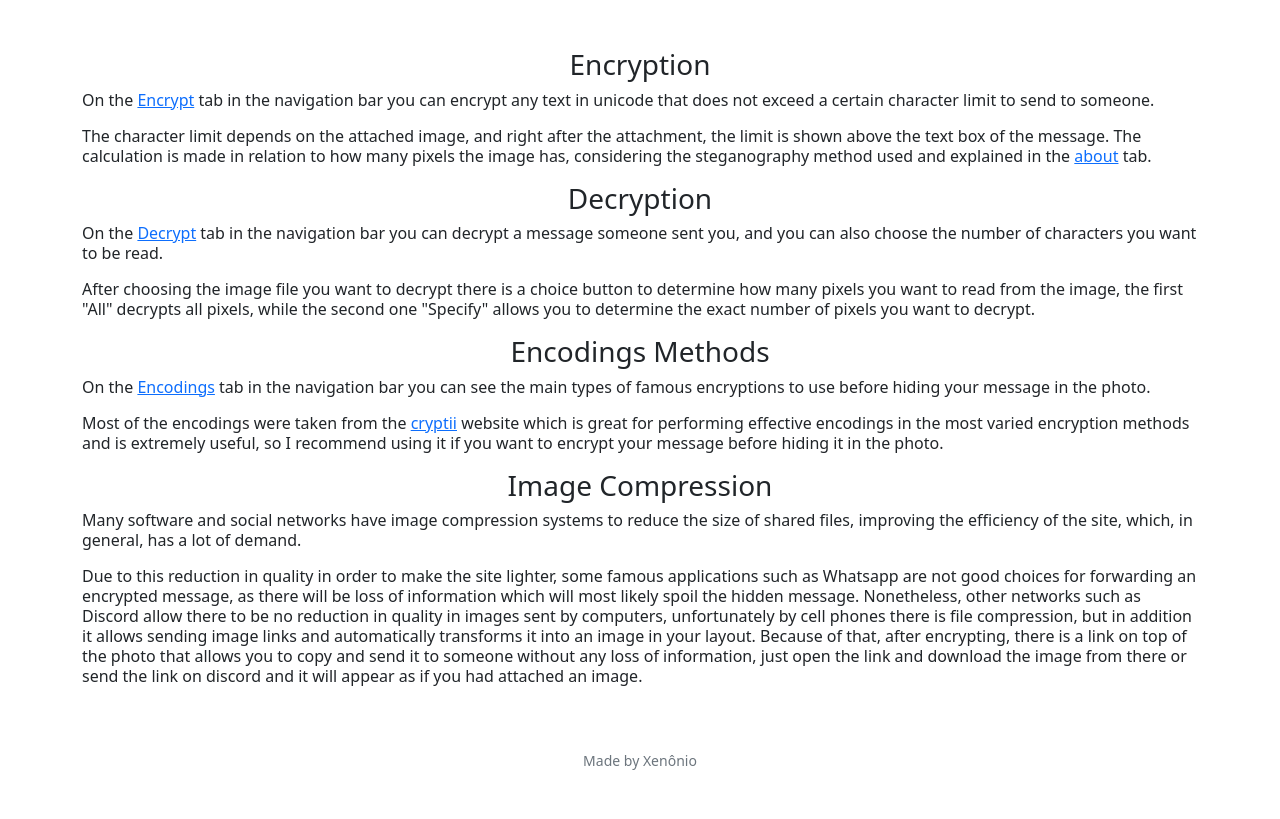
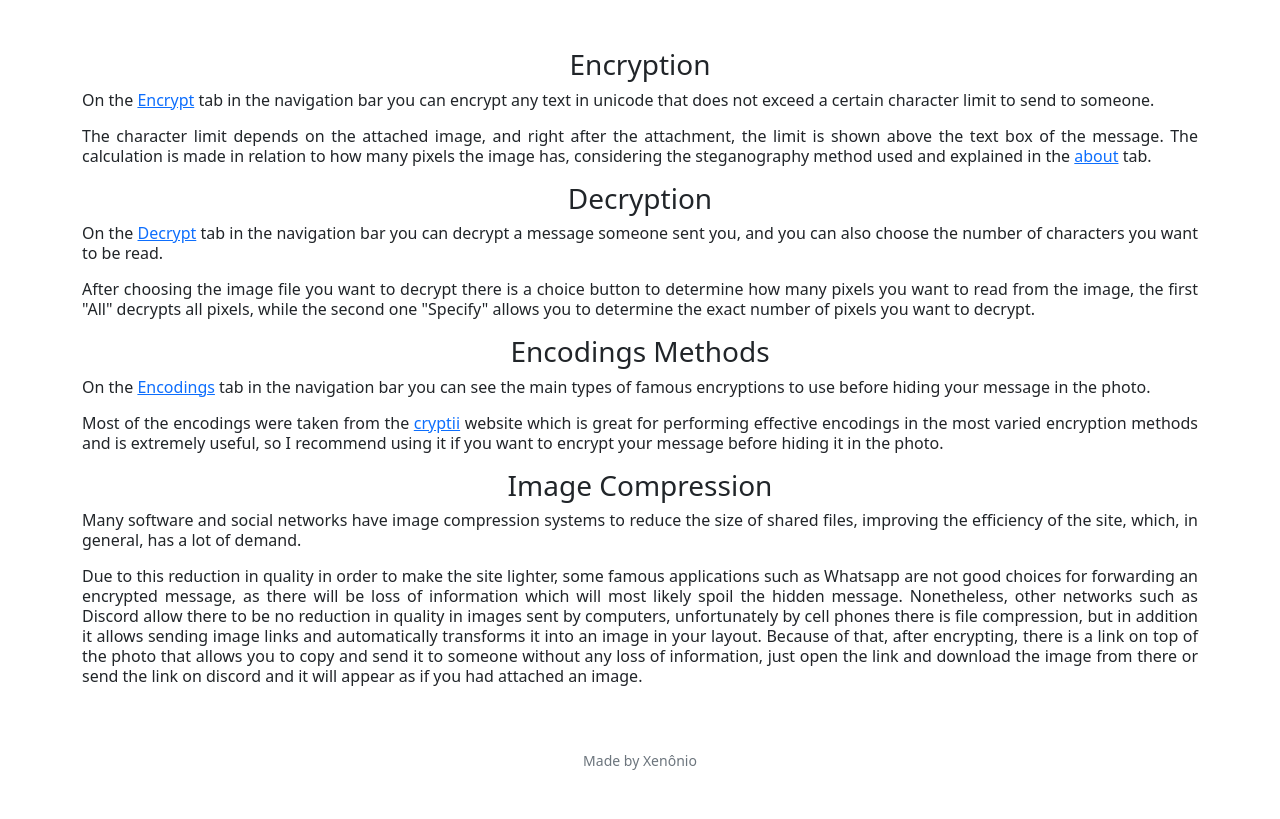
Before and after one commit to Xennonio/steganollamaphy, a Flask app: page /htu in a window 1280 px wide. Shown: the part 58-877 px from the top of the page. Run offline with Flask 3, Linux system fonts and the light colour scheme; some libraries are stand-ins or nearby versions.

Commit message:
text alignment changed to justify (way better)

```diff
--- a/templates/howtouse.html
+++ b/templates/howtouse.html
@@ -6,43 +6,43 @@
 
 {% block main %}
     <h3> Encryption </h3>
-    <p class="lh-sm" style="text-align: left;">
+    <p class="lh-sm" style="text-align: justify;">
         On the <a href="/encrypt">Encrypt</a> tab in the navigation bar you can encrypt any
         text in unicode that does not exceed a certain character limit to send to someone. </p>
-    <p class="lh-sm" style="text-align: left;"> The character limit depends on the attached
+    <p class="lh-sm" style="text-align: justify;"> The character limit depends on the attached
         image, and right after the attachment, the limit is shown above the text box of the
         message. The calculation is made in relation to how many pixels the image has,
         considering the steganography method used and explained in the <a href="/about">about</a> tab.
     </p>
     <h3> Decryption </h3>
-    <p class="lh-sm" style="text-align: left;">
+    <p class="lh-sm" style="text-align: justify;">
         On the <a href="/decrypt">Decrypt</a> tab in the navigation bar you can decrypt a message
         someone sent you, and you can also choose the number of characters you want to be read.
     </p>
-    <p class="lh-sm" style="text-align: left;">
+    <p class="lh-sm" style="text-align: justify;">
         After choosing the image file you want to decrypt there is a choice button to determine
         how many pixels you want to read from the image, the first "All" decrypts all pixels,
         while the second one "Specify" allows you to determine the exact number of pixels you
         want to decrypt.
     </p>
     <h3> Encodings Methods </h3>
-    <p class="lh-sm" style="text-align: left;">
+    <p class="lh-sm" style="text-align: justify;">
         On the <a href="/encrypt">Encodings</a> tab in the navigation bar you can see the main
         types of famous encryptions to use before hiding your message in the photo.
     </p>
-    <p class="lh-sm" style="text-align: left;">
+    <p class="lh-sm" style="text-align: justify;">
         Most of the encodings were taken from the <a href="https://cryptii.com">cryptii</a>
         website which is great for performing effective encodings in the most varied encryption
         methods and is extremely useful, so I recommend using it if you want to encrypt your
         message before hiding it in the photo.
     </p>
     <h3> Image Compression </h3>
-    <p class="lh-sm" style="text-align: left;">
+    <p class="lh-sm" style="text-align: justify;">
         Many software and social networks have image compression systems to reduce the size of
         shared files, improving the efficiency of the site, which, in general, has a lot of
         demand.
     </p>
-    <p class="lh-sm" style="text-align: left;">
+    <p class="lh-sm" style="text-align: justify;">
         Due to this reduction in quality in order to make the site lighter, some famous
         applications such as Whatsapp are not good choices for forwarding an encrypted message,
         as there will be loss of information which will most likely spoil the hidden message.
```
Also changed, not shown: templates/about.html (+5 -5 lines).
